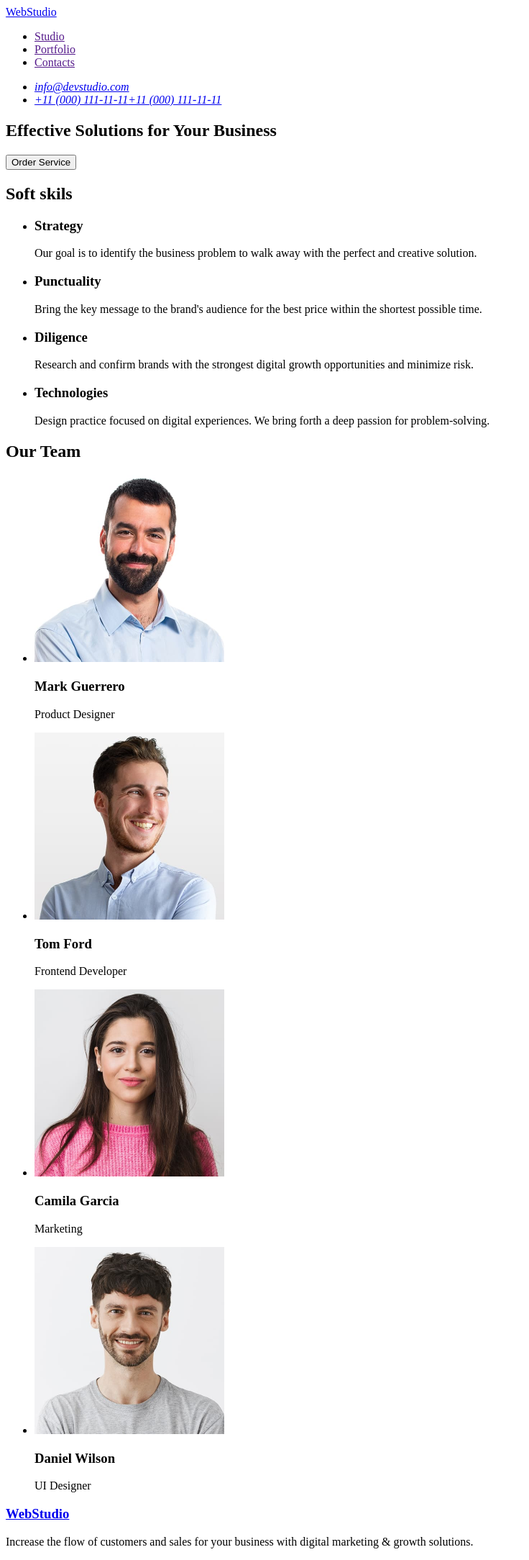
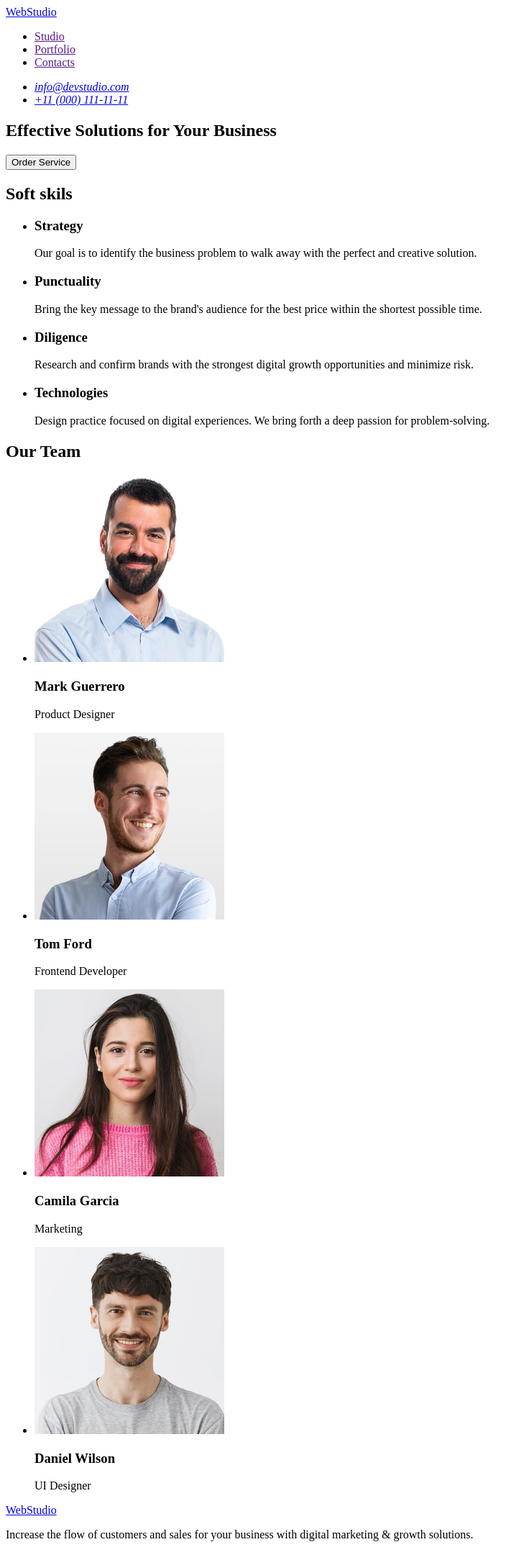
Before and after one commit to IvanYuschuk/goit-markup-hw-01, a plain HTML site: page index.html in a window 1280 px wide. Shown: the whole page at 72% size, without its empty margins (0-736 px from the left). Drawn offline with Linux system fonts and the light colour scheme.

Commit message:
changes have been made(2)

```diff
--- a/index.html
+++ b/index.html
@@ -18,7 +18,7 @@
         <address>
             <ul>
                 <li><a href="mailto:info@devstudio.com" target="_blank">info@devstudio.com</a></li>
-                <li><a href="tel:+110001111111" target="_blank">+11 (000) 111-11-11</a><a href="tel:+110001111111" target="_blank">+11 (000) 111-11-11</a></li>
+                <li><a href="tel:+110001111111" target="_blank">+11 (000) 111-11-11</a></li>
             </ul>
         </address>
     </header>
@@ -75,7 +75,7 @@
         </section>
     </main>
     <footer>
-        <h3><a href="./index.html">WebStudio</a></h3>
+        <a href="./index.html">WebStudio</a>
         <p>Increase the flow of customers and sales for your business with digital marketing & growth solutions.</p>
     </footer>
 </body>
```
